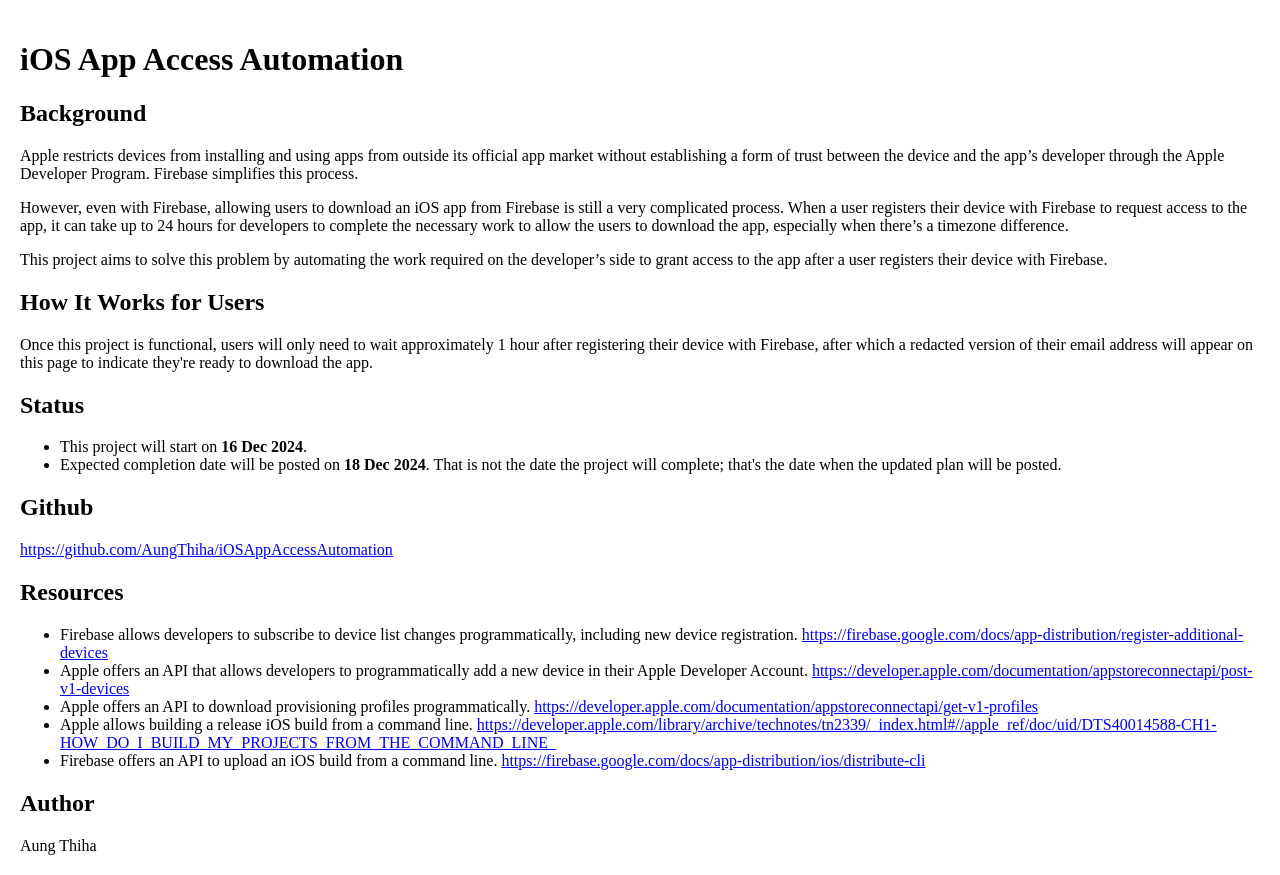
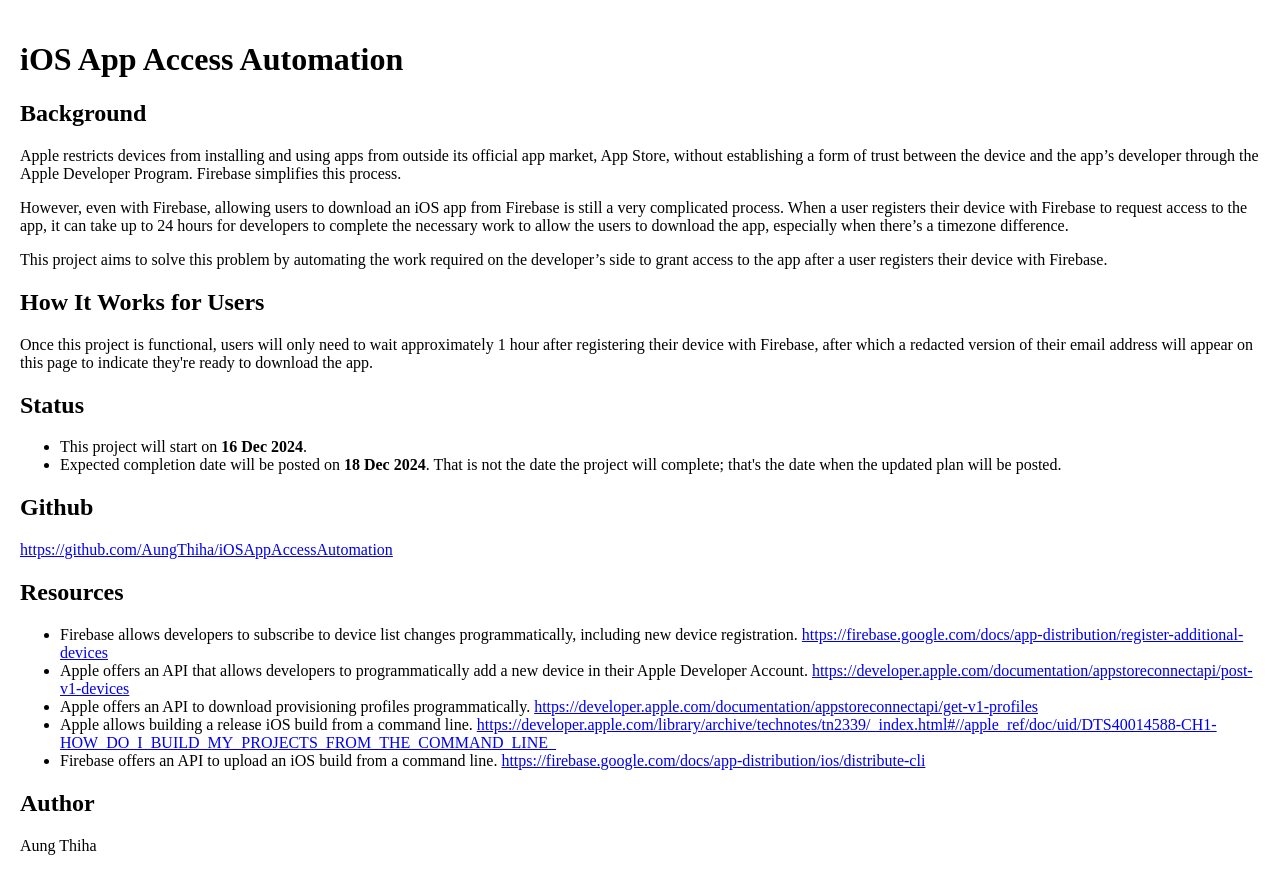
Before and after one commit to AungThiha/iOSAppAccessAutomation, a website: page index.html in a window 1280 px wide. Drawn offline with Linux system fonts and the light colour scheme.

Commit message:
docs: update

```diff
--- a/index.html
+++ b/index.html
@@ -16,7 +16,7 @@
 
     <h2>Background</h2>
     <p>
-        Apple restricts devices from installing and using apps from outside its official app market without establishing a form of trust between the device and the app’s developer through the Apple Developer Program. Firebase simplifies this process.
+        Apple restricts devices from installing and using apps from outside its official app market, App Store, without establishing a form of trust between the device and the app’s developer through the Apple Developer Program. Firebase simplifies this process.
     </p>
     <p>
         However, even with Firebase, allowing users to download an iOS app from Firebase is still a very complicated process. When a user registers their device with Firebase to request access to the app, it can take up to 24 hours for developers to complete the necessary work to allow the users to download the app, especially when there’s a timezone difference.
```
